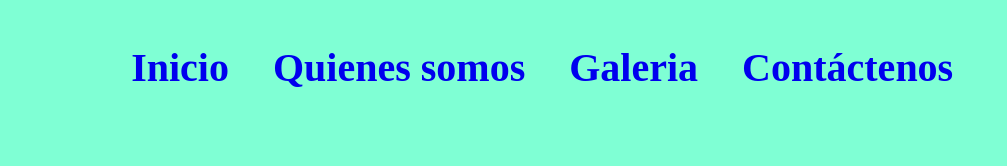
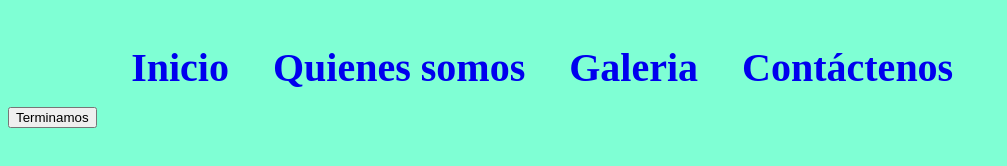
Before and after one commit to nicolasvargas21/boutiqueadsi, a plain HTML site: page index.html in a window 1280 px wide. Shown: the whole page, without its empty margins (0-1007 px from the left). Drawn offline with Linux system fonts and the light colour scheme.

Commit message:
Proyecto programador 2

```diff
--- a/index.html
+++ b/index.html
@@ -6,6 +6,7 @@
     <meta name="viewport" content="width=device-width, initial-scale=1.0">
     <title>Document</title>
     <link rel="stylesheet" href="./css/estilos.css">
+    <script src="./js/despedida.js"></script>
 </head>
 <body>
     <header>
@@ -18,5 +19,7 @@
             </ul>
         </nav>
     </header>
+
+    <input type="button" onclick="saludar ()" value="Terminamos">
 </body>
 </html>
--- /dev/null
+++ b/js/despedida.js
@@ -0,0 +1,3 @@
+function saludar(){
+    alert ("Felicitaciones, terminamos el trabajo Ingeniero nicolas");
+}
```
